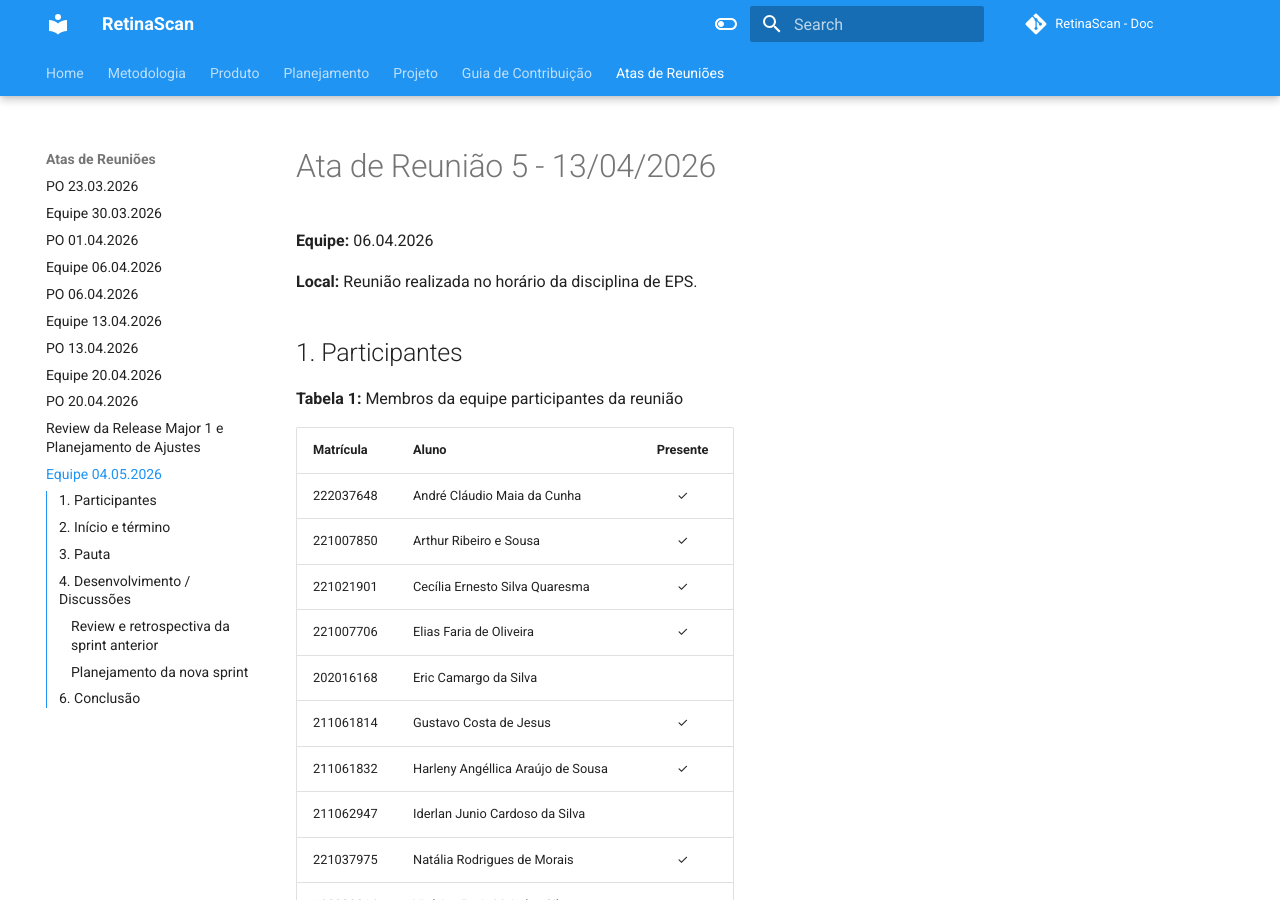
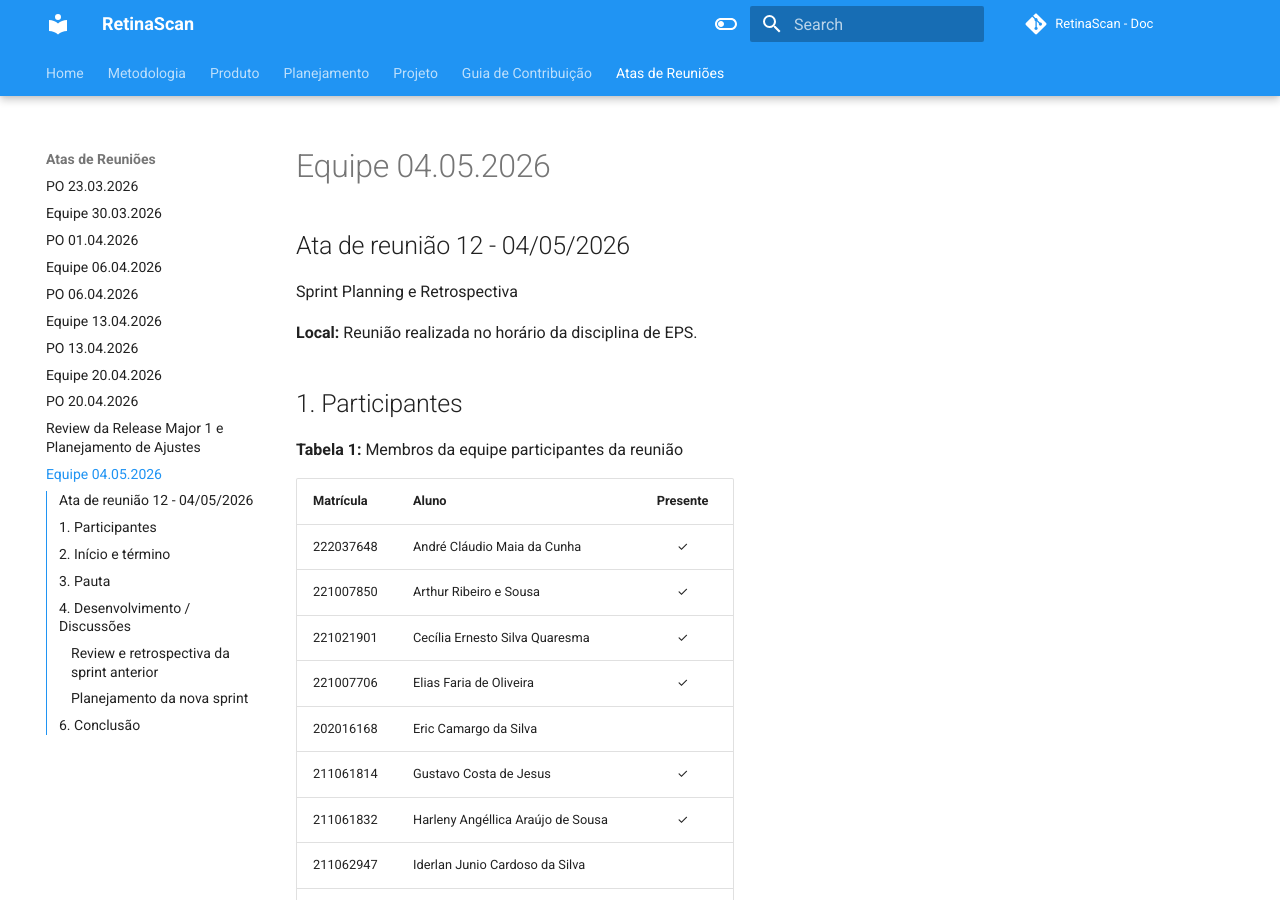
Before and after one commit to fga-eps-mds/2026-1-RetinaScan-Doc, an MkDocs documentation site: the page built from docs/atas-reunioes/Ata-12-EPS-2026-05-04.md, in a window 1280 px wide and 900 px high. Built offline with MkDocs 1.6.1 and Material for MkDocs 9.7.7, drawn with Linux system fonts in a browser that asks for light colours; comment, search, counter and statistics services are not loaded.

Commit message:
atas-reunioes

```diff
--- a/docs/atas-reunioes/Ata-12-EPS-2026-05-04.md
+++ b/docs/atas-reunioes/Ata-12-EPS-2026-05-04.md
@@ -1,6 +1,7 @@
-# Ata de Reunião 5 - 13/04/2026
+#  Equipe 04.05.2026
 
-**Equipe:** 06.04.2026
+## Ata de reunião 12 - 04/05/2026
+Sprint Planning e Retrospectiva
 
 **Local:** Reunião realizada no horário da disciplina de EPS.
 
@@ -82,4 +83,4 @@ A equipe alinhou as expectativas da semana  e distribuiu as tarefas de prototipa
 
 | Versão | Data       | Descrição                | Autor                                              | Revisor                                         |
 | :----: | ---------- | ------------------------ | -------------------------------------------------- | ----------------------------------------------- |
-| `1.0`  | 23/04/2026 | Adição da ata de reunião | [Harleny A.](https://github.com/Angelicahaas)|  |
+| `1.0`  | 04/05/2026 | Adição da ata de reunião | [Harleny A.](https://github.com/Angelicahaas)|  |
```
Also changed, not shown: docs/atas-reunioes/Ata-11-EPS-2026-04-30-R1.md (+1 -1 lines), docs/atas-reunioes/Ata-13-EPS-2026-05-04-PO.md (added, +71 -0 lines).
